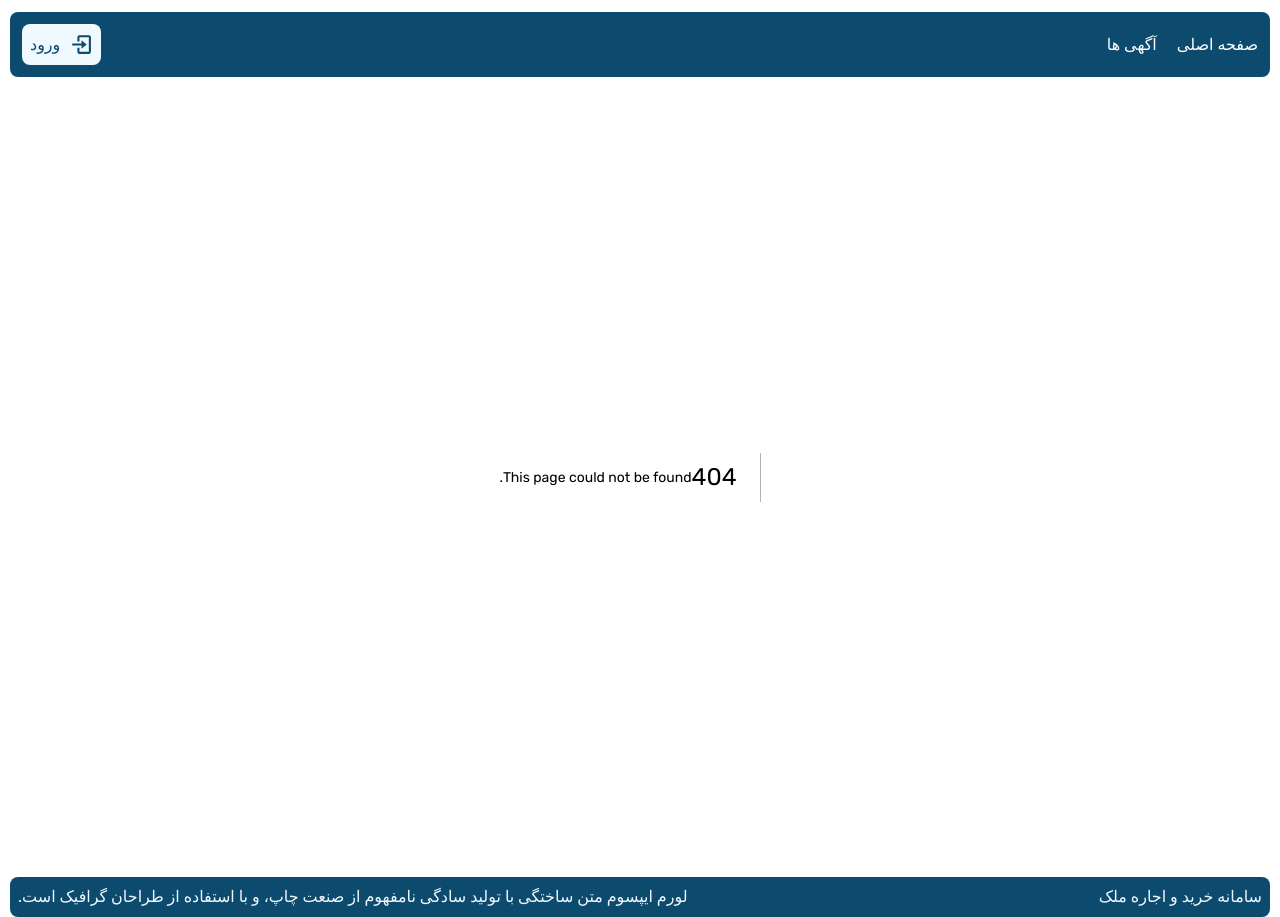
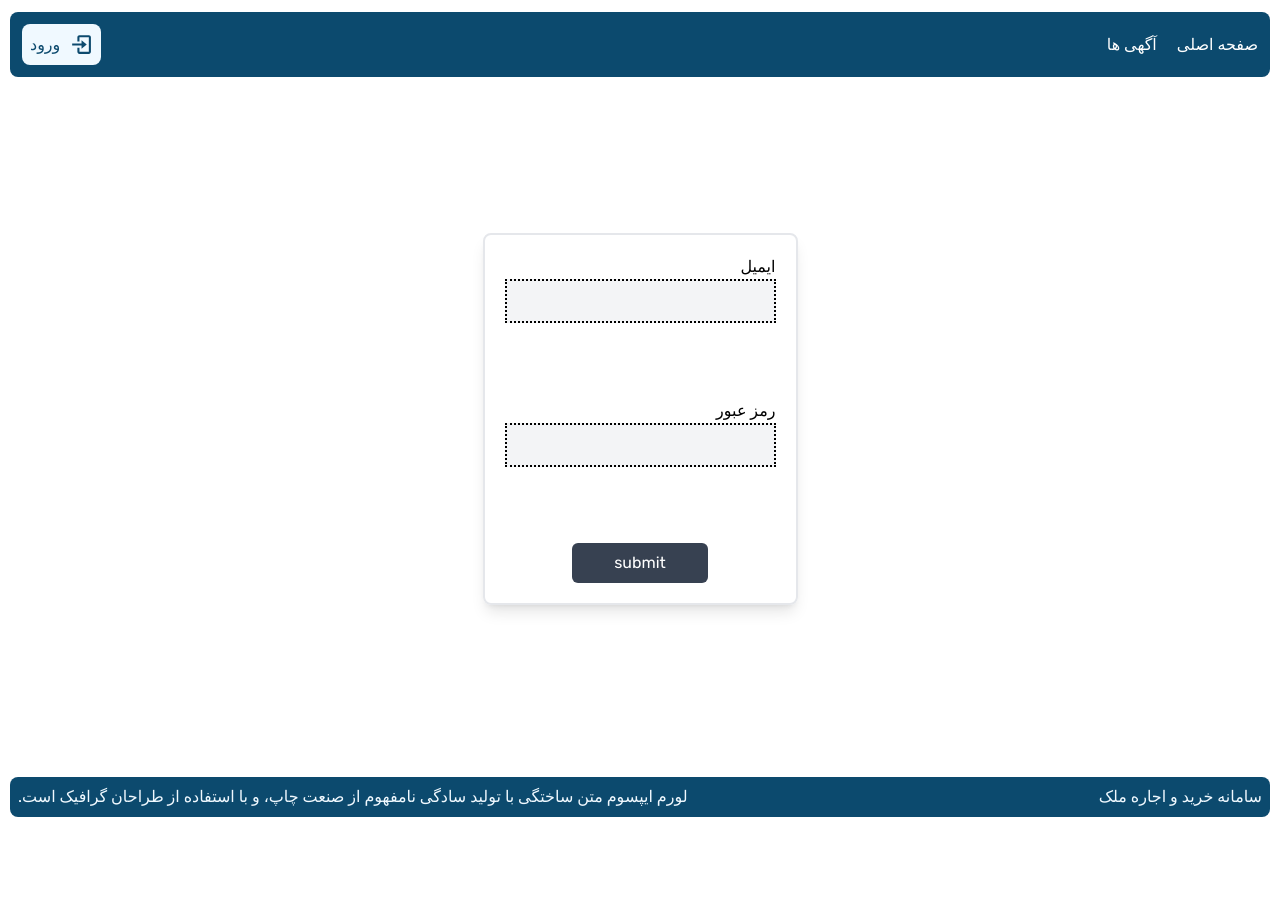
Before and after one commit to deaduchiha/real-estate, a Next.js app: page /signup in a window 1280 px wide. Before the commit this address had no page. After the commit the page ends 817 px from the top, so only its background shows below. Built offline with nearby package versions, Linux system fonts and the light colour scheme.

Commit message:
install react query and handle signup user nextauth

```diff
--- a/package.json
+++ b/package.json
@@ -10,6 +10,7 @@
   },
   "dependencies": {
     "@headlessui/react": "^1.7.17",
+    "@hookform/resolvers": "^3.3.2",
     "@types/bcryptjs": "^2.4.6",
     "@types/node": "20.9.0",
     "@types/react": "18.2.37",
@@ -24,6 +25,7 @@
     "postcss": "8.4.31",
     "react": "18.2.0",
     "react-dom": "18.2.0",
+    "react-hook-form": "^7.48.2",
     "react-icons": "^4.11.0",
     "tailwindcss": "3.3.5",
     "typescript": "5.2.2",
--- /dev/null
+++ b/src/app/api/auth/[...nextauth]/options.js
@@ -0,0 +1,31 @@
+import User from "@/models/User";
+import { verifyPassword } from "@/utils/auth";
+import connectDB from "@/utils/connectDB";
+import CredentialsProvider from "next-auth/providers/credentials";
+
+export const authOptions = {
+  session: { strategy: "jwt" },
+  providers: [
+    CredentialsProvider({
+      authorize: async (credentials) => {
+        const { email, password } = credentials;
+        try {
+          await connectDB();
+        } catch (error) {
+          throw new Error("مشکلی در سرور رخ داده است");
+        }
+        if (!email || !password) throw new Error("لطفااطلاعات معتبر وارد کنید");
+
+        // check user exist
+        const user = await User.findOne({ email });
+        if (!user) throw new Error("لطفا ابتدا حساب کاربری ایجاد کنید.");
+
+        // verify password checking
+        const isValid = await verifyPassword(password, user.password);
+        if (!isValid) throw new Error("ایمیل را رمز عبور اشتباه است.");
+
+        return { email };
+      },
+    }),
+  ],
+};
--- /dev/null
+++ b/src/app/api/auth/[...nextauth]/route.js
@@ -0,0 +1,6 @@
+import NextAuth from "next-auth";
+import { authOptions } from "./options";
+
+const handler = NextAuth(authOptions);
+
+export { handler as GET, handler as POST };
--- /dev/null
+++ b/src/app/signup/page.tsx
@@ -0,0 +1,5 @@
+import SignupPage from "@/template/SignupPage";
+
+export default function Signup() {
+  return <SignupPage />;
+}
--- /dev/null
+++ b/src/app/validations.ts
@@ -0,0 +1,12 @@
+import { z } from "zod";
+
+const signupSchema = z.object({
+  email: z.string().email({ message: "لطفا ایمیل معتبر وارد کنید." }),
+  password: z.string().min(6, {
+    message: "لطفا پسوردی که انتخاب میکنی بیشتر از ۵ کاراکتر باشد.",
+  }),
+});
+
+type signupSchema = z.infer<typeof signupSchema>;
+
+export { signupSchema };
--- /dev/null
+++ b/src/components/template/SignupPage.tsx
@@ -0,0 +1,80 @@
+"use client";
+import { useForm, SubmitHandler } from "react-hook-form";
+import { zodResolver } from "@hookform/resolvers/zod";
+import { forwardRef } from "react";
+import React from "react";
+import { CustomInputType } from "src/types";
+import { signupSchema } from "@/app/validations";
+
+const SignupPage = () => {
+  const {
+    register,
+    handleSubmit,
+    formState: { errors, isSubmitting },
+  } = useForm<signupSchema>({ resolver: zodResolver(signupSchema) });
+
+  const onSubmit: SubmitHandler<signupSchema> = async (data) => {
+    const { email, password } = data;
+    const res = await fetch("/api/auth/signup", {
+      method: "POST",
+      body: JSON.stringify({ email, password }),
+      headers: { "Content-type": "application/json" },
+    });
+    const backData = await res.json();
+    console.log(backData);
+  };
+
+  return (
+    <div className="w-1/2 md:w-full h-[calc(100vh-117px)] mx-auto flex items-center justify-center">
+      <form
+        onSubmit={handleSubmit(onSubmit)}
+        className="flex flex-col w-1/2 md:w-full gap-7 p-5 border-solid border-2 border-white-700 rounded-lg shadow-lg text-[1rem]"
+      >
+        <div>
+          <label htmlFor="email">ایمیل</label>
+          <div>
+            <CustomInput type="text" id="email" {...register("email")} />
+            <p className="text-xs italic text-red-500 my-2 h-8 border-transparent">
+              {errors.email && errors.email?.message}
+            </p>
+          </div>
+        </div>
+
+        <div>
+          <label htmlFor="password">رمز عبور</label>
+          <div>
+            <CustomInput
+              id="password"
+              type="password"
+              {...register("password")}
+            />
+            <p className="text-xs italic text-red-500 my-2 h-8 border-transparent">
+              {errors.password && errors.password?.message}
+            </p>
+          </div>
+        </div>
+
+        <button
+          type="submit"
+          className="hover:bg-gray-600 bg-gray-700 p-2 text-white rounded-md w-1/2 m-auto"
+        >
+          {isSubmitting ? "loading" : "submit"}
+        </button>
+      </form>
+    </div>
+  );
+};
+
+export default SignupPage;
+
+const CustomInput = forwardRef<HTMLInputElement, CustomInputType>(
+  function CustomInput(props, ref) {
+    return (
+      <input
+        className="w-full py-2 px-2 bg-gray-100 border-dotted border-2 border-black"
+        {...props}
+        ref={ref}
+      />
+    );
+  }
+);
```
Also changed, not shown: src/types.ts (+7 -0 lines), tsconfig.json (+9 -2 lines), 1 other file (tests, documents, lock files or other folders).
